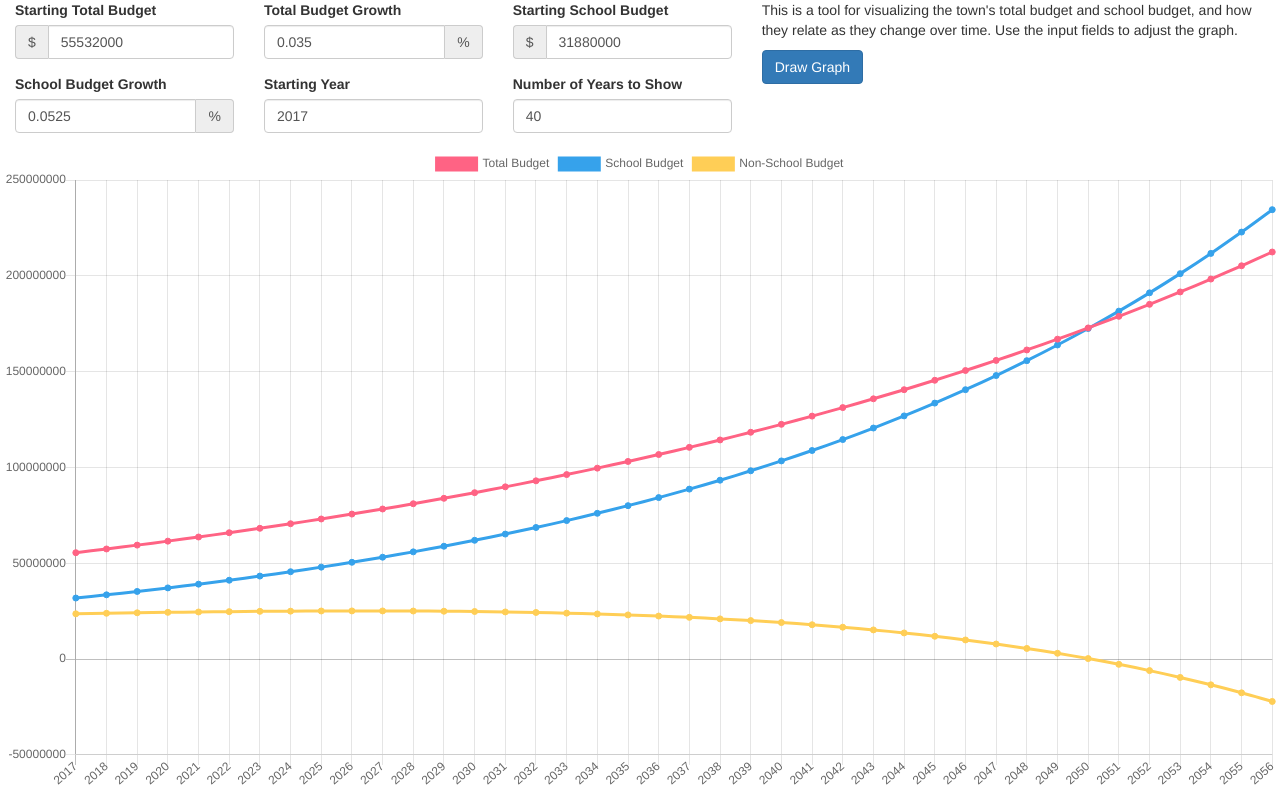
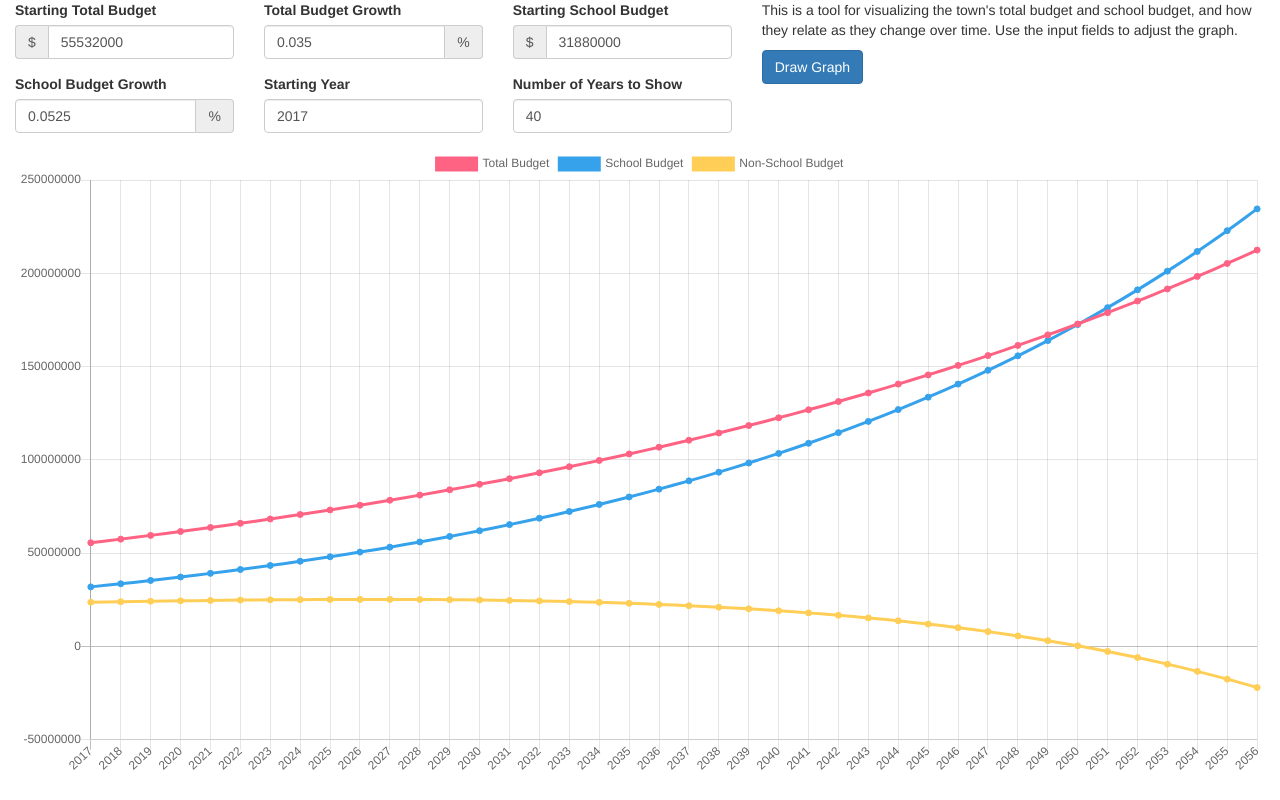
Before and after one commit to dscush/budget-visualizer, a plain HTML site: page index.html in a window 1280 px wide. Drawn offline with nearby package versions, Linux system fonts and the light colour scheme.

Commit message:
Add missing Bootstrap layout divs and classes

```diff
--- a/index.html
+++ b/index.html
@@ -6,6 +6,8 @@
     <script src="https://maxcdn.bootstrapcdn.com/bootstrap/3.3.7/js/bootstrap.min.js" integrity="sha384-Tc5IQib027qvyjSMfHjOMaLkfuWVxZxUPnCJA7l2mCWNIpG9mGCD8wGNIcPD7Txa" crossorigin="anonymous"></script>
 </head>
 <body>
+    <div class="container-fluid">
+        <div class="row">
     <form id="parametersForm">
         <div class="col-xs-12 col-md-4 col-md-push-8 col-lg-5 col-lg-push-7">
             <p>This is a tool for visualizing the town's total budget and school budget, and how they relate as they change over time.  Use the input fields to adjust the graph.</p>
@@ -64,7 +66,13 @@
             </div>
         </div>
     </form>
-<canvas id="myChart"></canvas>
+        </div>
+    <div class="row">
+        <div class="col-xs-12">
+            <canvas id="myChart"></canvas>
+        </div>
+    </div>
+    </div>
 <script>
     $(document).ready(function() {
         drawGraph();
```
